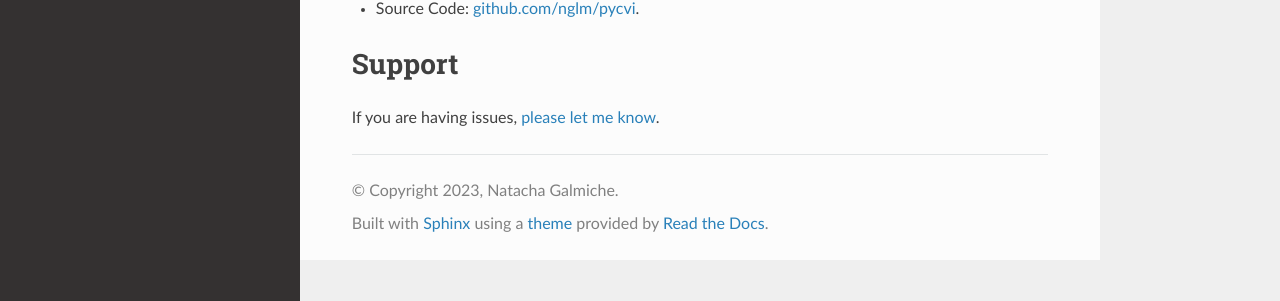
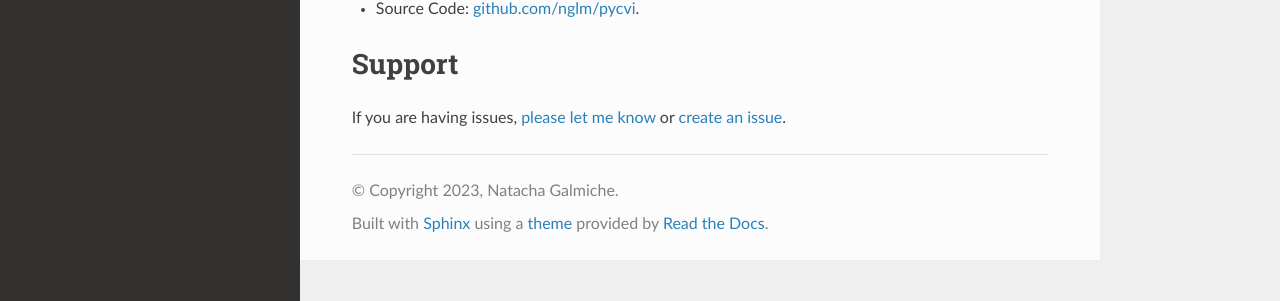
Before and after one commit to nglm/pycvi, a Sphinx documentation site: the page built from docs/md/welcome_bottom.md, in a window 1280 px wide. Shown: the part 187-488 px from the top of the page. Built offline with Sphinx 7.4.7 and the Read the Docs theme 2.0.0, drawn with Linux system fonts in a browser that asks for light colours.

Commit message:
added create issues for support

```diff
--- a/docs/md/welcome_bottom.md
+++ b/docs/md/welcome_bottom.md
@@ -5,4 +5,4 @@
 
 ## Support
 
-If you are having issues, [please let me know](https://www.uib.no/en/persons/Natacha.Madeleine.Georgette.Galmiche).
+If you are having issues, [please let me know](https://www.uib.no/en/persons/Natacha.Madeleine.Georgette.Galmiche) or [create an issue](https://github.com/nglm/pycvi/issues).
```
